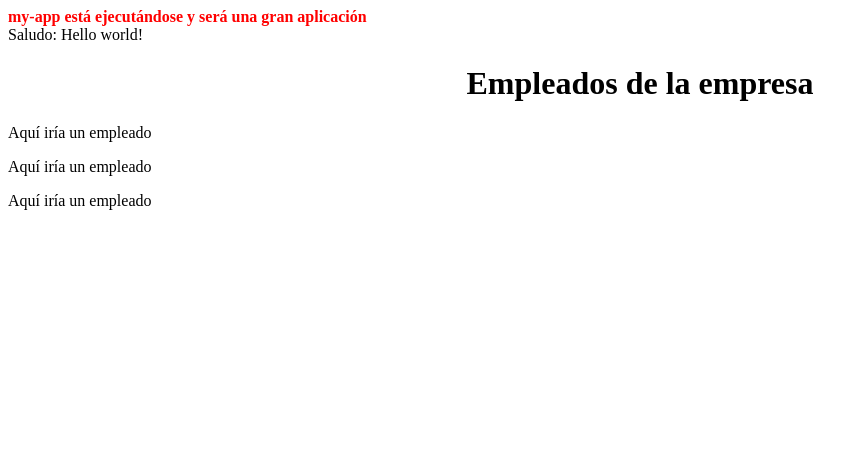
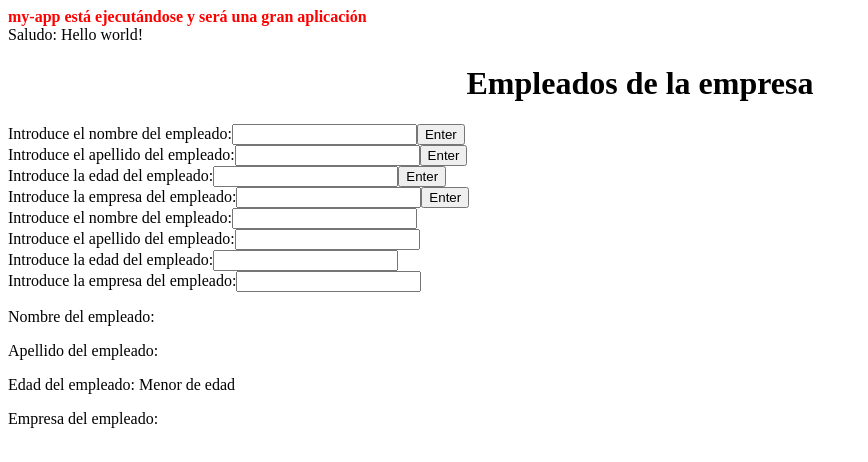
Before and after one commit to albert-08/my-app-angular, an Angular app: page / in a window 1280 px wide. Shown: the top 462 px of the page, without its empty margins (0-868 px from the left). Built offline with nearby package versions, Linux system fonts and the light colour scheme.

Commit message:
add text interpolation click event and keyup event

```diff
--- a/src/app/app.module.ts
+++ b/src/app/app.module.ts
@@ -4,12 +4,14 @@ import { BrowserModule } from '@angular/platform-browser';
 import { AppComponent } from './app.component';
 import { EmpleadoComponent } from './empleado/empleado.component';
 import { EmpleadosComponent } from './empleados/empleados.component';
+import { EjemploComponent } from './ejemplo/ejemplo.component';
 
 @NgModule({
   declarations: [
     AppComponent,
     EmpleadoComponent,
-    EmpleadosComponent
+    EmpleadosComponent,
+    EjemploComponent
   ],
   imports: [
     BrowserModule
--- /dev/null
+++ b/src/app/ejemplo/ejemplo.component.ts
@@ -0,0 +1,15 @@
+import { Component } from '@angular/core';
+
+@Component({
+  selector: 'app-ejemplo',
+  template: `
+    <p>
+      ejemplo works!
+    </p>
+  `,
+  styles: [
+  ]
+})
+export class EjemploComponent {
+
+}
--- a/src/app/empleado/empleado.component.html
+++ b/src/app/empleado/empleado.component.html
@@ -1 +1,34 @@
-<p>Aquí iría un empleado</p>
+<label for="nombre">Introduce el nombre del empleado:</label>
+<input type="text" name="nombre" id="nombre" #nombre>
+<input type="button" value="Enter" (click)="ingresarNombre(nombre.value)">
+<br>
+<label for="apellido">Introduce el apellido del empleado:</label>
+<input type="text" name="apellido" id="apellido" #apellido>
+<input type="button" value="Enter" (click)="ingresarApellido(apellido.value)">
+<br>
+<label for="edad">Introduce la edad del empleado:</label>
+<input type="text" name="edad" id="edad" #edad>
+<input type="button" value="Enter" (click)="ingresarEdad(edad.value)">
+<br>
+<label for="empresa">Introduce la empresa del empleado:</label>
+<input type="text" name="empresa" id="empresa" #empresa>
+<input type="button" value="Enter" (click)="ingresarEmpresa(empresa.value)">
+<br>
+
+<label for="nombre">Introduce el nombre del empleado:</label>
+<input type="text" name="nombre" id="nombre" #nombre (keyup)="0">
+<br>
+<label for="apellido">Introduce el apellido del empleado:</label>
+<input type="text" name="apellido" id="apellido" #apellido (keyup)="0">
+<br>
+<label for="edad">Introduce la edad del empleado:</label>
+<input type="text" name="edad" id="edad" #edad (keyup)="0">
+<br>
+<label for="empresa">Introduce la empresa del empleado:</label>
+<input type="text" name="empresa" id="empresa" #empresa (keyup)="0">
+<br>
+
+<p>Nombre del empleado: {{nombre.value}}</p>
+<p>Apellido del empleado: {{apellido.value}}</p>
+<p>Edad del empleado: {{+edad.value < 18 ? "Menor de edad" : "Mayor de edad"}}</p>
+<p>Empresa del empleado: {{empresa.value}}</p>
--- a/src/app/empleado/empleado.component.ts
+++ b/src/app/empleado/empleado.component.ts
@@ -3,8 +3,33 @@ import { Component } from '@angular/core';
 @Component({
   selector: 'app-empleado',
   templateUrl: './empleado.component.html',
+  // template: "<p>Aquí iría un empleado</p>",
   styleUrls: ['./empleado.component.css']
+  // styles: ["p {background-color: blue;}"]
 })
 export class EmpleadoComponent {
+  // nombre = "";
+  // apellido = "";
+  // edad = 0;
+  // empresa = ""
 
+  /* getEdad() {
+    return this.edad;
+  } */
+
+  ingresarNombre(value:String) {
+    console.info(value);
+  }
+
+  ingresarApellido(value:String) {
+    console.info(value);
+  }
+
+  ingresarEdad(value:String) {
+    console.info(value);
+  }
+
+  ingresarEmpresa(value:String) {
+    console.info(value);
+  }
 }
--- a/src/app/empleados/empleados.component.html
+++ b/src/app/empleados/empleados.component.html
@@ -1,5 +1,3 @@
 <h1 style="text-align: center;">Empleados de la empresa</h1>
 
 <app-empleado></app-empleado>
-<app-empleado></app-empleado>
-<app-empleado></app-empleado>
```
Also changed, not shown: 1 other file (tests, documents, lock files or other folders).
